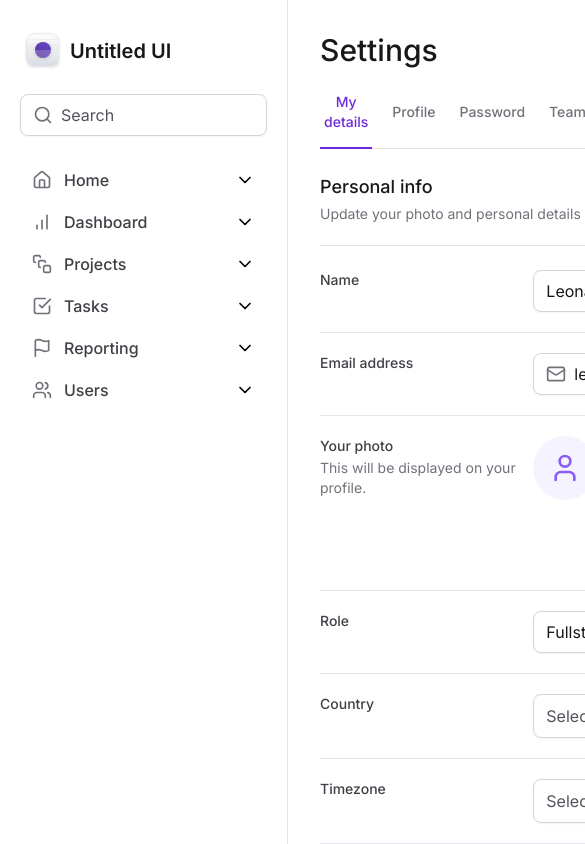
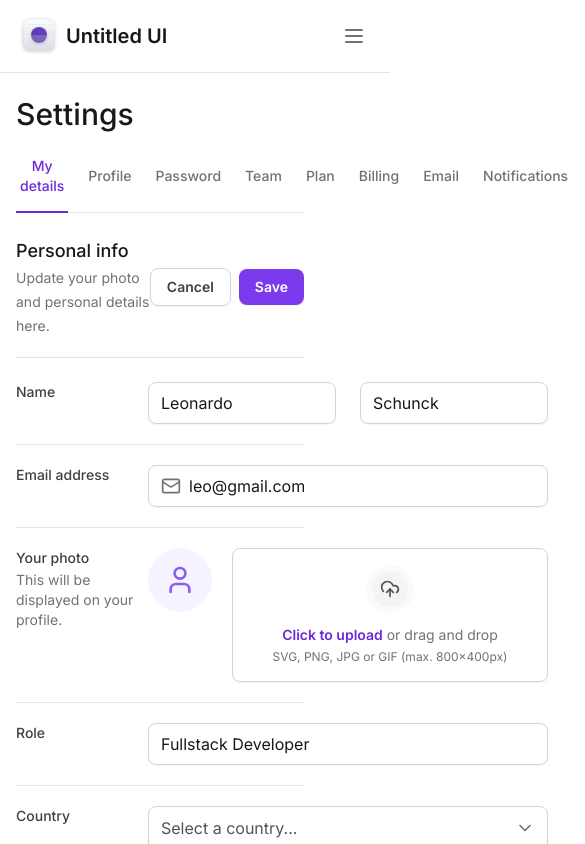
Before and after one commit to SchunckLeonardo/tailwind-next, a Next.js app: page / in a window 390 px wide. Shown: the top 844 px of the page, 585 px wide, since content can reach past the window. Built offline with nearby package versions, Linux system fonts and the light colour scheme.

Commit message:
feat: sidebar responsive

```diff
--- a/package.json
+++ b/package.json
@@ -10,6 +10,7 @@
   },
   "dependencies": {
     "@formkit/auto-animate": "^0.8.2",
+    "@radix-ui/react-collapsible": "^1.0.3",
     "@radix-ui/react-select": "^2.0.0",
     "@radix-ui/react-tabs": "^1.0.4",
     "framer-motion": "^11.2.10",
--- a/src/app/layout.tsx
+++ b/src/app/layout.tsx
@@ -18,9 +18,11 @@
   return (
     <html lang="en" className="antialiased">
       <body className={inter.className}>
-        <div className="grid-cols-app grid min-h-screen">
+        <div className="grid min-h-screen grid-cols-app">
           <Sidebar />
-          <main className="px-8 pb-12 pt-8">{children}</main>
+          <main className="px-4 pb-12 pt-24 lg:col-start-2 lg:px-8 lg:pb-12 lg:pt-8">
+            {children}
+          </main>
         </div>
       </body>
     </html>
--- a/src/components/Sidebar/index.tsx
+++ b/src/components/Sidebar/index.tsx
@@ -1,3 +1,5 @@
+'use client'
+
 import {
   BarChart,
   CheckSquare,
@@ -5,6 +7,7 @@
   Flag,
   Home,
   LifeBuoy,
+  Menu,
   Search,
   SquareStack,
   Users,
@@ -14,12 +17,25 @@
 import { UsedSpaceWidget } from './UsedSpaceWidget'
 import { Profile } from './Profile'
 import { InputControl, InputPrefix, InputRoot } from '../Input'
+import * as Collapsible from '@radix-ui/react-collapsible'
+import { Button } from '../Button'
 
 export function Sidebar() {
   return (
-    <aside className="flex flex-col gap-6 border-r border-zinc-200 px-5 py-8">
+    <Collapsible.Root className="fixed left-0 right-0 top-0 z-20 flex flex-col gap-6 border-b border-zinc-200 bg-white p-4 data-[state=open]:bottom-0 lg:right-auto lg:w-80 lg:border-r lg:px-5 lg:py-5 lg:data-[state=closed]:bottom-0">
+      <div className="flex items-center justify-between">
         <Logo />
+        <Collapsible.Trigger asChild className="lg:hidden">
+          <Button variant="ghost">
+            <Menu className="h-6 w-6" />
+          </Button>
+        </Collapsible.Trigger>
+      </div>
 
+      <Collapsible.Content
+        className="flex flex-1 flex-col gap-6 data-[state=closed]:hidden lg:data-[state=closed]:flex"
+        forceMount
+      >
         <InputRoot>
           <InputPrefix>
             <Search className="h-5 w-5 text-zinc-500" />
@@ -48,6 +64,7 @@
 
           <Profile />
         </div>
-    </aside>
+      </Collapsible.Content>
+    </Collapsible.Root>
   )
 }
```
Also changed, not shown: 1 other file (tests, documents, lock files or other folders). Lines whose indentation alone changed are shown as unchanged.
